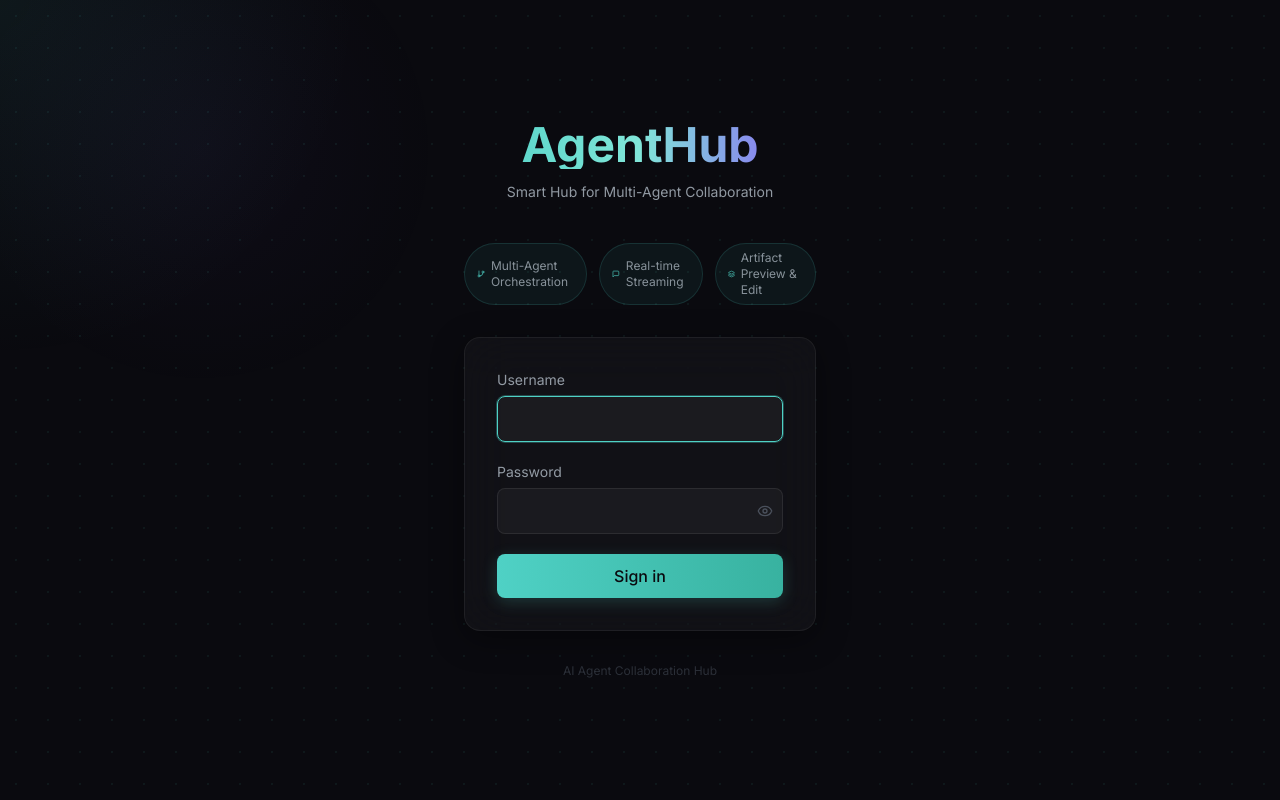
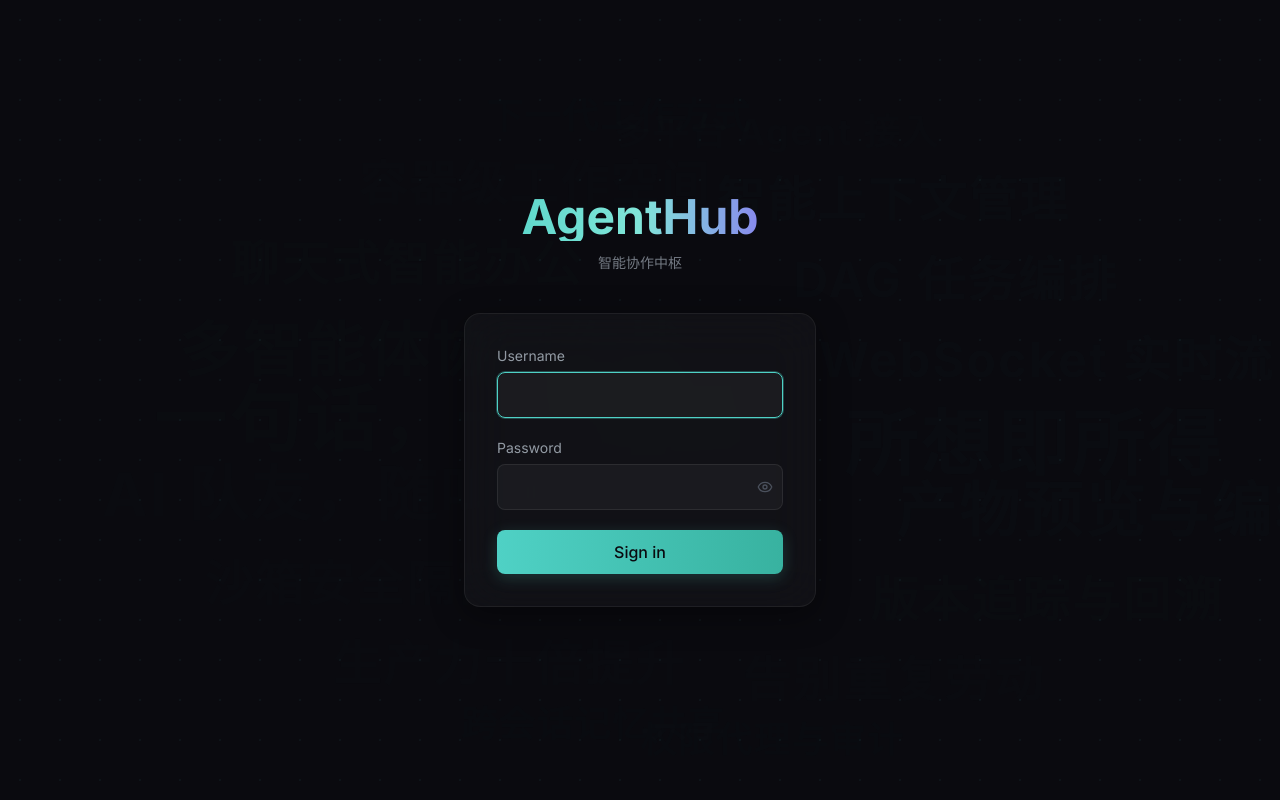
Before and after one commit to xiaobaicai66695/AgentHub, a React (Vite) app in the folder apps/web/: page /login in a window 1280 px wide. Built offline with nearby package versions, Linux system fonts and the light colour scheme.

Commit message:
feat: redesign login page with floating slogans and centered form
Replace the feature-card layout with a cinematic floating-slogan
background and centered login form. Slogans orbit the center with
distance-based opacity fade for depth effect.

Co-Authored-By: Claude Opus 4.7 <noreply@anthropic.com>

```diff
--- a/apps/web/src/components/LoginPage.tsx
+++ b/apps/web/src/components/LoginPage.tsx
@@ -1,174 +1,350 @@
-import { useState } from 'react';
-import { Navigate } from 'react-router-dom';
-import { Eye, EyeOff, GitBranch, MessageSquare, Layers } from 'lucide-react';
+import { useState, useRef, useEffect } from 'react';
+import { Navigate, useNavigate } from 'react-router-dom';
+import { Eye, EyeOff } from 'lucide-react';
 import { useAuth } from '../hooks/useAuth';
 import { useMousePosition } from '../hooks/useMousePosition';
+import { ChatPage } from '../pages/ChatPage';
 
-const FEATURES = [
-  { icon: GitBranch, label: 'Multi-Agent Orchestration' },
-  { icon: MessageSquare, label: 'Real-time Streaming' },
-  { icon: Layers, label: 'Artifact Preview & Edit' },
+const CX = 44, CY = 50;
+const BTN_CX = 50, BTN_CY = 53;
+
+const SLOGANS = [
+  { text: '一句话，一个团队',      x: `${CX - 32}%`, y: `${CY - 2}%`,  size: 'text-7xl' },
+  { text: '所想即所得',            x: `${CX + 22}%`, y: `${CY + 1}%`,  size: 'text-7xl' },
+  { text: 'AI 队友，随叫随到',     x: `${CX - 36}%`, y: `${CY + 8}%`,  size: 'text-6xl' },
+  { text: '产物预览与编辑',        x: `${CX + 26}%`, y: `${CY + 10}%`, size: 'text-6xl' },
+  { text: '多智能体协同作战',      x: `${CX - 30}%`, y: `${CY - 10}%`, size: 'text-6xl' },
+  { text: 'WebSocket 实时流',      x: `${CX + 20}%`, y: `${CY - 8}%`,  size: 'text-5xl' },
+  { text: '聊天式智能办公',        x: `${CX - 26}%`, y: `${CY - 20}%`, size: 'text-5xl' },
+  { text: 'DAG 任务编排',          x: `${CX + 18}%`, y: `${CY - 18}%`, size: 'text-5xl' },
+  { text: '沙箱安全隔离',          x: `${CX - 28}%`, y: `${CY + 20}%`, size: 'text-5xl' },
+  { text: '版本追踪与回溯',        x: `${CX + 24}%`, y: `${CY + 22}%`, size: 'text-5xl' },
+  { text: '容器级工作空间',        x: `${CX - 16}%`, y: `${CY - 30}%`, size: 'text-5xl' },
+  { text: '智能上下文管理',        x: `${CX + 12}%`, y: `${CY - 28}%`, size: 'text-5xl' },
+  { text: '生产力十倍提升',        x: `${CX - 18}%`, y: `${CY + 30}%`, size: 'text-5xl' },
+  { text: '告别重复劳动',          x: `${CX + 14}%`, y: `${CY + 32}%`, size: 'text-5xl' },
+  { text: '下一代工作方式',        x: `${CX - 6}%`,  y: `${CY - 38}%`, size: 'text-4xl' },
+  { text: '多平台 Agent 接入',     x: `${CX + 4}%`,  y: `${CY - 36}%`, size: 'text-4xl' },
+  { text: '跨会话记忆共享',        x: `${CX - 8}%`,  y: `${CY + 38}%`, size: 'text-4xl' },
+  { text: '权限代理与审计',        x: `${CX + 6}%`,  y: `${CY + 40}%`, size: 'text-4xl' },
 ];
+
+function PhilosophyText() {
+  return (
+    <>
+      {SLOGANS.map((s) => {
+        const px = parseFloat(s.x), py = parseFloat(s.y);
+        const dist = Math.sqrt((px - CX) ** 2 + (py - CY) ** 2);
+        return (
+          <span key={s.text}
+            className={`absolute ${s.size} font-extrabold tracking-wider whitespace-nowrap`}
+            style={{ left: s.x, top: s.y, color: '#4fd1c5', opacity: 1 - (dist / 42) * 0.6 }}>
+            {s.text}
+          </span>
+        );
+      })}
+    </>
+  );
+}
+
+type Phase = 'converge' | 'liquid' | 'expand' | 'reveal';
+
+function ConvergeAnimationLayer({
+  glowRef, workspaceRef, overlayRef,
+}: {
+  glowRef: React.RefObject<HTMLDivElement | null>;
+  workspaceRef: React.RefObject<HTMLDivElement | null>;
+  overlayRef: React.RefObject<HTMLDivElement | null>;
+}) {
+  const containerRef = useRef<HTMLDivElement>(null);
+
+  useEffect(() => {
+    const container = containerRef.current;
+    if (!container) return;
+
+    const btnX = (BTN_CX / 100) * window.innerWidth;
+    const btnY = (BTN_CY / 100) * window.innerHeight;
+
+    const items = Array.from(container.querySelectorAll('.char-item')) as HTMLElement[];
+    const chars = items.map((el) => {
+      const sx = parseFloat(el.dataset.sx!);
+      const sy = parseFloat(el.dataset.sy!);
+      const dist = Math.sqrt((sx - btnX) ** 2 + (sy - btnY) ** 2);
+      return {
+        el, sx, sy, dist,
+        // 轻微弧线偏移，让路径不完全直线
+        curve: (Math.random() - 0.5) * 60,
+      };
+    });
+
+    const PHASE1 = 1100; // 收拢
+    const PHASE2 = 500;  // 液体融合
+    const PHASE3 = 400;  // 扩展反转
+    const PHASE4 = 300;  // 暗中显现
+    const TOTAL = PHASE1 + PHASE2 + PHASE3 + PHASE4;
+    const startTime = performance.now();
+    let currentPhase: Phase = 'converge';
+
+    function easeOutQuart(t: number) {
+      return 1 - Math.pow(1 - t, 4);
+    }
+    function easeInOutCubic(t: number) {
+      return t < 0.5 ? 4 * t * t * t : 1 - Math.pow(-2 * t + 2, 3) / 2;
+    }
+
+    function animate(now: number) {
+      const elapsed = now - startTime;
+
+      // ── Phase 1: 各字从初始位置沿弧线收拢至中心 ──
+      if (elapsed < PHASE1) {
+        const t = elapsed / PHASE1;
+        const eased = easeOutQuart(t);
+
+        for (const ch of chars) {
+          // 按距离远近延迟启动，远处先动
+          const delay = (1 - ch.dist / 500) * 0.3;
+          const localT = Math.max(0, Math.min(1, (t - delay) / (1 - delay)));
+          const lt = easeOutQuart(localT);
+
+          // 弧线插值：直线 + 垂直方向的弧度偏移
+          const dx = btnX - ch.sx;
+          const dy = btnY - ch.sy;
+          const perpX = -dy / ch.dist;
+          const perpY = dx / ch.dist;
+          const curveFactor = Math.sin(lt * Math.PI) * ch.curve * (1 - lt);
+
+          const x = ch.sx + dx * lt + perpX * curveFactor;
+          const y = ch.sy + dy * lt + perpY * curveFactor;
+
+          ch.el.style.transform = `translate(${x - ch.sx}px, ${y - ch.sy}px)`;
+          ch.el.style.opacity = String(localT > 0 ? 1 : 0);
+          // 接近中心时逐渐模糊 → 液体感
+          ch.el.style.filter = lt > 0.6 ? `blur(${(lt - 0.6) * 8}px)` : 'none';
+        }
+
+        // 中心光点随收拢进度增长
+        if (glowRef.current) {
+          const size = 2 + eased * 10;
+          glowRef.current.style.cssText =
+            `position:fixed; left:50%; top:53%; transform:translate(-50%,-50%); ` +
+            `border-radius:50%; z-index:25; pointer-events:none; ` +
+            `width:${size}vw; height:${size}vw; opacity:${eased * 0.8}; ` +
+            `background:radial-gradient(circle, rgba(56,189,248,0.9) 0%, rgba(56,189,248,0.3) 50%, rgba(56,189,248,0) 70%); ` +
+            `filter:blur(${30 - eased * 20}px);`;
+        }
+      }
+
+      // ── Phase 2: 液体融合 — 文字消失，光点脉动膨胀 ──
+      else if (elapsed < PHASE1 + PHASE2) {
+        if (currentPhase === 'converge') {
+          currentPhase = 'liquid';
+          for (const ch of chars) ch.el.style.opacity = '0';
+        }
+        const t = (elapsed - PHASE1) / PHASE2;
+        const eased = easeInOutCubic(t);
+        // 脉动：先扩大后微缩再扩大
+        const pulse = 1 + 0.15 * Math.sin(t * Math.PI * 3) * (1 - t);
+        const size = 12 + eased * 18 * pulse;
+
+        if (glowRef.current) {
+          glowRef.current.style.cssText =
+            `position:fixed; left:50%; top:53%; transform:translate(-50%,-50%) scale(${pulse}); ` +
+            `border-radius:50%; z-index:25; pointer-events:none; ` +
+            `width:${size}vw; height:${size * 0.9}vw; opacity:1; ` +
+            `background:radial-gradient(ellipse, rgba(56,189,248,1) 0%, rgba(56,189,248,0.8) 30%, ` +
+            `rgba(99,179,237,0.5) 50%, rgba(56,189,248,0) 70%); ` +
+            `filter:blur(${20 - eased * 10}px);`;
+        }
+      }
+
+      // ── Phase 3: 扩展 + 渐变反转 ──
+      else if (elapsed < PHASE1 + PHASE2 + PHASE3) {
+        if (currentPhase === 'liquid') {
+          currentPhase = 'expand';
+        }
+        const t = (elapsed - PHASE1 - PHASE2) / PHASE3;
+        const eased = easeInOutCubic(t);
+        const inner = 100 - eased * 100;
+        const outer = 100 - inner;
+        if (glowRef.current) {
+          glowRef.current.style.cssText =
+            `position:fixed; inset:0; z-index:25; pointer-events:none; ` +
+            `background:radial-gradient(circle at 50% 53%, ` +
+            `rgba(56,189,248,${0.8 * (1 - eased)}) ${inner}%, ` +
+            `rgba(15,23,42,${0.6 + eased * 0.4}) ${outer}%);`;
+        }
+      }
+
+      // ── Phase 4: 暗中显现 ──
+      else {
+        if (currentPhase === 'expand') {
+          currentPhase = 'reveal';
+          if (workspaceRef.current) workspaceRef.current.style.display = 'block';
+        }
+        const t = Math.min((elapsed - PHASE1 - PHASE2 - PHASE3) / PHASE4, 1);
+        const eased = easeInOutCubic(t);
+        if (glowRef.current) glowRef.current.style.opacity = String(1 - eased);
+        if (workspaceRef.current) workspaceRef.current.style.opacity = String(eased);
+        if (overlayRef.current) overlayRef.current.style.opacity = String(1 - eased);
+      }
+
+      if (elapsed < TOTAL) requestAnimationFrame(animate);
+    }
+
+    requestAnimationFrame(animate);
+  }, [glowRef, workspaceRef, overlayRef]);
+
+  // 渲染：每句话的字紧凑排列，但每个字独立运动
+  const charElements: JSX.Element[] = [];
+  SLOGANS.forEach((s, si) => {
+    const chars = s.text.split('');
+    chars.forEach((ch, ci) => {
+      // 字间距紧密：字宽 * 0.6（不拉开）
+      const offsetX = ci * (parseInt(s.size.replace('text-', '')) * 3.5 * 0.6);
+      const baseX = parseFloat(s.x) * window.innerWidth / 100;
+      const baseY = parseFloat(s.y) * window.innerHeight / 100;
+
+      charElements.push(
+        <div key={`${si}-${ci}`}
+          className="char-item absolute"
+          data-sx={baseX + offsetX}
+          data-sy={baseY}
+          style={{
+            left: '0', top: '0',
+            willChange: 'transform, opacity, filter',
+          }}>
+          <span className={`${s.size} font-extrabold`}
+            style={{
+              color: '#4fd1c5',
+              position: 'fixed',
+              left: `${baseX + offsetX}px`,
+              top: `${baseY}px`,
+            }}>
+            {ch}
+          </span>
+        </div>
+      );
+    });
+  });
+
+  return (
+    <div ref={containerRef} className="pointer-events-none fixed inset-0 z-[20]">
+      {charElements}
+    </div>
+  );
+}
 
 export function LoginPage() {
   const { login, isLoggedIn } = useAuth();
   const { x, y } = useMousePosition();
+  const navigate = useNavigate();
   const [username, setUsername] = useState('');
   const [password, setPassword] = useState('');
   const [showPassword, setShowPassword] = useState(false);
   const [error, setError] = useState('');
   const [loading, setLoading] = useState(false);
+  const [animating, setAnimating] = useState(false);
+  const [showWorkspace, setShowWorkspace] = useState(false);
 
-  if (isLoggedIn) return <Navigate to="/" />;
+  const glowRef = useRef<HTMLDivElement>(null);
+  const workspaceRef = useRef<HTMLDivElement>(null);
+  const overlayRef = useRef<HTMLDivElement>(null);
+
+  if (isLoggedIn && !animating) return <Navigate to="/" />;
 
   const handleSubmit = async (e: React.FormEvent) => {
     e.preventDefault();
     setError('');
     setLoading(true);
+    setAnimating(true);
     try {
       await login(username, password);
+      setTimeout(() => {
+        setShowWorkspace(true);
+        setTimeout(() => navigate('/'), 300);
+      }, 2300);
     } catch (err: any) {
       setError(err.message || 'Login failed');
-    } finally {
       setLoading(false);
+      setAnimating(false);
     }
   };
 
   return (
-    <div className="relative flex items-center justify-center min-h-screen overflow-hidden bg-[#0a0a0f]">
-      {/* Dot grid background */}
-      <div
-        className="pointer-events-none fixed inset-0 z-0"
+    <div className="relative min-h-screen overflow-hidden bg-[#0a0a0f]">
+      <div className="pointer-events-none fixed inset-0 z-0"
         style={{
-          backgroundImage:
-            'radial-gradient(circle, rgba(79,209,197,0.07) 1px, transparent 1px)',
-          backgroundSize: '32px 32px',
-        }}
-      />
+          backgroundImage: 'radial-gradient(circle, rgba(79,209,197,0.05) 1px, transparent 1px)',
+          backgroundSize: '40px 40px',
+        }} />
 
-      {/* Spotlight following mouse */}
-      <div
-        className="pointer-events-none fixed inset-0 z-[1]"
+      {!animating && (
+        <div className="pointer-events-none fixed inset-0 z-[1] overflow-hidden" style={{ opacity: 0.025 }}>
+          <PhilosophyText />
+        </div>
+      )}
+      {!animating && (
+        <div className="pointer-events-none fixed inset-0 z-[2] overflow-hidden"
           style={{
-          background: `radial-gradient(600px circle at ${x}px ${y}px, rgba(79,209,197,0.07), transparent 60%)`,
-        }}
-      />
+            WebkitMaskImage: `radial-gradient(circle 300px at ${x}px ${y}px, black 0% 25%, transparent 70%)`,
+            maskImage: `radial-gradient(circle 300px at ${x}px ${y}px, black 0% 25%, transparent 70%)`,
+            filter: 'drop-shadow(0 0 12px rgba(79,209,197,0.3))',
+          }}>
+          <PhilosophyText />
+        </div>
+      )}
 
-      {/* Secondary glow — purple accent, offset from mouse */}
-      <div
-        className="pointer-events-none fixed inset-0 z-[1]"
-        style={{
-          background: `radial-gradient(400px circle at ${x + 200}px ${y + 150}px, rgba(139,92,246,0.04), transparent 60%)`,
-        }}
-      />
+      {animating && (
+        <>
+          <ConvergeAnimationLayer glowRef={glowRef} workspaceRef={workspaceRef} overlayRef={overlayRef} />
+          <div ref={glowRef} />
+          <div ref={overlayRef} className="fixed inset-0 z-[30] bg-[#0a0a0f] pointer-events-none" style={{ opacity: 0 }} />
+          {showWorkspace && (
+            <div ref={workspaceRef} className="fixed inset-0 z-[25]" style={{ opacity: 0 }}>
+              <ChatPage />
+            </div>
+          )}
+        </>
+      )}
 
-      {/* Content */}
-      <div className="relative z-10 w-full max-w-sm px-4">
-        {/* Brand header */}
+      {!animating && (
+        <div className="relative z-10 flex items-center justify-center min-h-screen">
+          <div className="w-full max-w-sm px-4">
             <div className="text-center mb-10">
               <h1 className="text-5xl font-bold mb-3 bg-gradient-to-r from-[#4fd1c5] via-[#81e6d9] to-[#8b5cf6] bg-clip-text text-transparent">
                 AgentHub
               </h1>
-          <p className="text-[rgba(203,213,225,0.7)] text-sm leading-relaxed">
-            Smart Hub for Multi-Agent Collaboration
-          </p>
+              <p className="text-[rgba(203,213,225,0.55)] text-sm">智能协作中枢</p>
             </div>
-
-        {/* Feature tags */}
-        <div className="flex justify-center gap-3 mb-8">
-          {FEATURES.map(({ icon: Icon, label }) => (
-            <div
-              key={label}
-              className="flex items-center gap-1.5 px-3 py-1.5 rounded-full text-xs
-                         bg-[rgba(79,209,197,0.06)] border border-[rgba(79,209,197,0.15)]
-                         text-[rgba(203,213,225,0.65)]"
-            >
-              <Icon className="w-3.5 h-3.5 text-[#4fd1c5]" />
-              <span>{label}</span>
-            </div>
-          ))}
-        </div>
-
-        {/* Login card — glassmorphism */}
-        <div
-          className="rounded-2xl p-8
-                     bg-[rgba(255,255,255,0.03)] border border-[rgba(255,255,255,0.06)]
-                     backdrop-blur-xl shadow-[0_8px_32px_rgba(0,0,0,0.4)]"
-        >
+            <div className="rounded-2xl p-8 bg-[rgba(255,255,255,0.03)] border border-[rgba(255,255,255,0.06)] backdrop-blur-xl shadow-[0_8px_32px_rgba(0,0,0,0.4)]">
               <form onSubmit={handleSubmit} className="space-y-5">
                 <div>
-              <label className="block text-sm text-[rgba(203,213,225,0.7)] mb-1.5">
-                Username
-              </label>
-              <input
-                type="text"
-                value={username}
-                onChange={(e) => setUsername(e.target.value)}
-                className="w-full px-3.5 py-2.5 rounded-lg
-                           bg-[rgba(255,255,255,0.04)] border border-[rgba(255,255,255,0.08)]
-                           text-[rgba(248,250,252,0.94)] placeholder-[rgba(148,163,184,0.3)]
-                           focus:outline-none focus:border-[#4fd1c5] focus:ring-1 focus:ring-[rgba(79,209,197,0.3)]
-                           transition"
-                autoFocus
-              />
+                  <label className="block text-sm text-[rgba(203,213,225,0.7)] mb-1.5">Username</label>
+                  <input type="text" value={username} onChange={(e) => setUsername(e.target.value)}
+                    className="w-full px-3.5 py-2.5 rounded-lg bg-[rgba(255,255,255,0.04)] border border-[rgba(255,255,255,0.08)] text-[rgba(248,250,252,0.94)] placeholder-[rgba(148,163,184,0.3)] focus:outline-none focus:border-[#4fd1c5] focus:ring-1 focus:ring-[rgba(79,209,197,0.3)] transition"
+                    autoFocus />
                 </div>
                 <div>
-              <label className="block text-sm text-[rgba(203,213,225,0.7)] mb-1.5">
-                Password
-              </label>
+                  <label className="block text-sm text-[rgba(203,213,225,0.7)] mb-1.5">Password</label>
                   <div className="relative">
-                <input
-                  type={showPassword ? 'text' : 'password'}
-                  value={password}
-                  onChange={(e) => setPassword(e.target.value)}
-                  className="w-full px-3.5 py-2.5 pr-10 rounded-lg
-                             bg-[rgba(255,255,255,0.04)] border border-[rgba(255,255,255,0.08)]
-                             text-[rgba(248,250,252,0.94)] placeholder-[rgba(148,163,184,0.3)]
-                             focus:outline-none focus:border-[#4fd1c5] focus:ring-1 focus:ring-[rgba(79,209,197,0.3)]
-                             transition"
-                />
-                <button
-                  type="button"
-                  onClick={() => setShowPassword(!showPassword)}
-                  className="absolute right-2.5 top-1/2 -translate-y-1/2
-                             text-[rgba(148,163,184,0.4)] hover:text-[rgba(203,213,225,0.7)]
-                             transition"
-                >
-                  {showPassword ? (
-                    <EyeOff className="w-4 h-4" />
-                  ) : (
-                    <Eye className="w-4 h-4" />
-                  )}
+                    <input type={showPassword ? 'text' : 'password'} value={password} onChange={(e) => setPassword(e.target.value)}
+                      className="w-full px-3.5 py-2.5 pr-10 rounded-lg bg-[rgba(255,255,255,0.04)] border border-[rgba(255,255,255,0.08)] text-[rgba(248,250,252,0.94)] placeholder-[rgba(148,163,184,0.3)] focus:outline-none focus:border-[#4fd1c5] focus:ring-1 focus:ring-[rgba(79,209,197,0.3)] transition" />
+                    <button type="button" onClick={() => setShowPassword(!showPassword)}
+                      className="absolute right-2.5 top-1/2 -translate-y-1/2 text-[rgba(148,163,184,0.4)] hover:text-[rgba(203,213,225,0.7)] transition">
+                      {showPassword ? <EyeOff className="w-4 h-4" /> : <Eye className="w-4 h-4" />}
                     </button>
                   </div>
                 </div>
-
-            {error && (
-              <p className="text-sm text-red-400 bg-[rgba(239,68,68,0.08)] px-3 py-2 rounded-lg">
-                {error}
-              </p>
-            )}
-
-            <button
-              type="submit"
-              disabled={loading}
-              className="w-full px-4 py-2.5 rounded-lg font-medium
-                         bg-gradient-to-r from-[#4fd1c5] to-[#38b2a0]
-                         text-[#0a0a0f] hover:from-[#38b2a0] hover:to-[#2c9e8e]
-                         shadow-[0_4px_16px_rgba(79,209,197,0.2)]
-                         transition-all duration-200
-                         disabled:opacity-50 disabled:cursor-not-allowed"
-            >
+                {error && <p className="text-sm text-red-400 bg-[rgba(239,68,68,0.08)] px-3 py-2 rounded-lg">{error}</p>}
+                <button type="submit" disabled={loading}
+                  className="w-full px-4 py-2.5 rounded-lg font-medium bg-gradient-to-r from-[#4fd1c5] to-[#38b2a0] text-[#0a0a0f] hover:from-[#38b2a0] hover:to-[#2c9e8e] shadow-[0_4px_16px_rgba(79,209,197,0.2)] transition-all duration-200 disabled:opacity-50 disabled:cursor-not-allowed">
                   {loading ? 'Signing in...' : 'Sign in'}
                 </button>
               </form>
             </div>
-
-        {/* Footer hint */}
-        <p className="text-center text-xs text-[rgba(148,163,184,0.25)] mt-8">
-          AI Agent Collaboration Hub
-        </p>
           </div>
+        </div>
+      )}
     </div>
   );
 }
```
Lines whose indentation alone changed are shown as unchanged.
